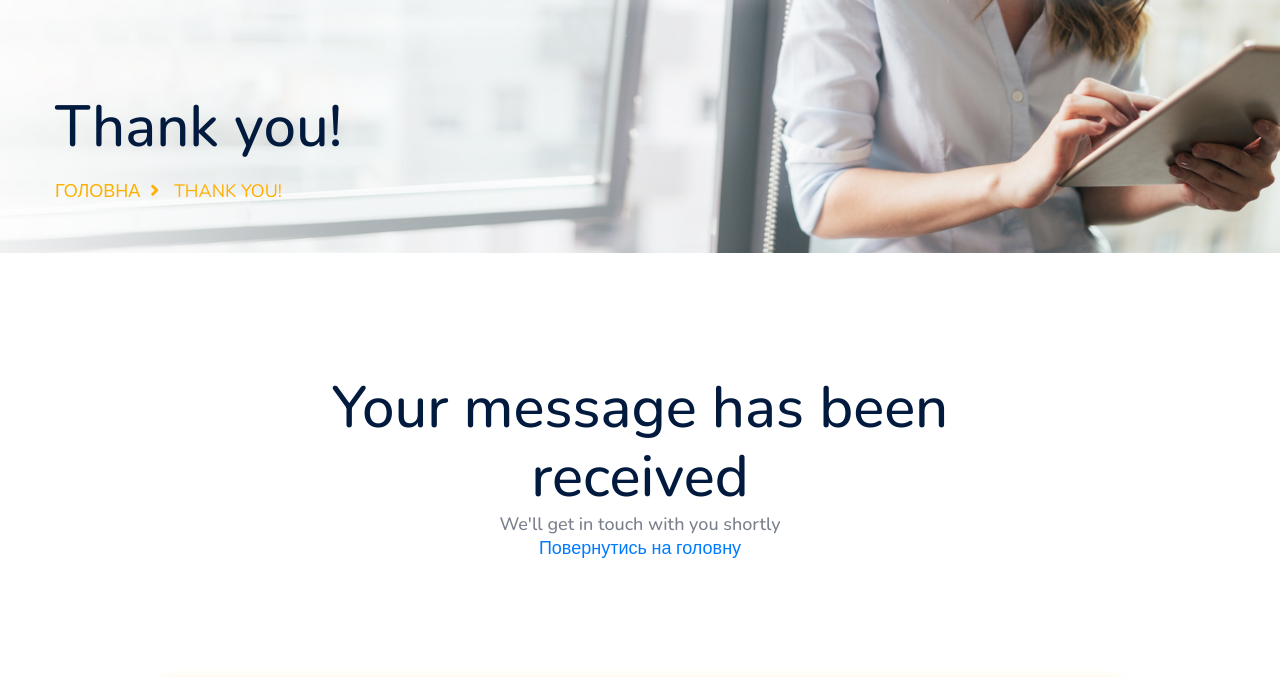
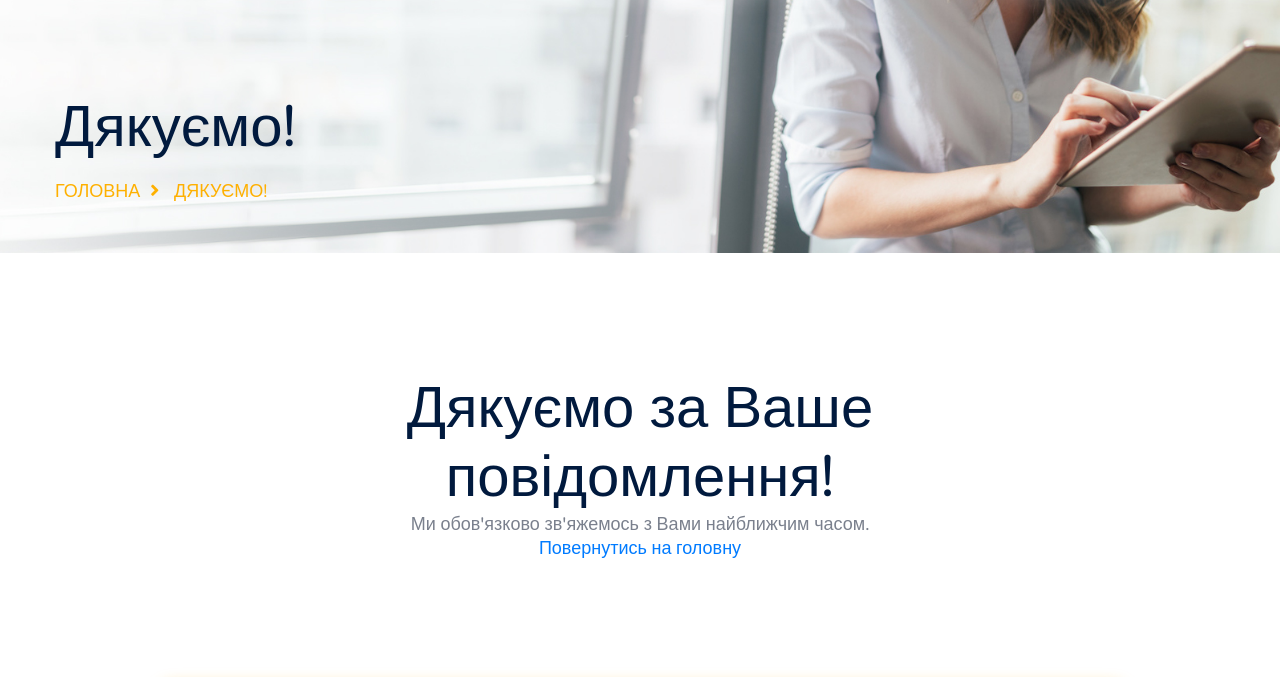
Before and after one commit to SDG-Business-Consulting/SDG-Business-Consulting.github.io, a plain HTML site: page thankyou.html in a window 1280 px wide. Shown: the part 108-785 px from the top of the page. Drawn offline with nearby package versions, Linux system fonts and the light colour scheme.

Commit message:
Translate thank you page

```diff
--- a/thankyou.html
+++ b/thankyou.html
@@ -7,7 +7,7 @@
 	    <meta name="description" content="Write an awesome description for your new site here. You can edit this line in _config.yml. It will appear in your document head meta (for Google search results) and in your feed.xml site description.">
 	    <meta name="viewport" content="width=device-width, initial-scale=1">
 	    <!-- page title -->
-		<title> Thank you! </title>
+		<title> Дякуємо! </title>
 		<!-- Favicon Icon -->
     <link rel="apple-touch-icon" sizes="180x180" href="/apple-touch-icon.png?v=1">
 <link rel="icon" type="image/png" sizes="32x32" href="/favicon-32x32.png?v=1">
@@ -153,10 +153,10 @@
 		<div class="row">
 			<div class="col-lg-12">
 				<div class="breadcrumb_content">
-					<h1>Thank you!</h1>
+					<h1>Дякуємо!</h1>
 					<ul class="mt-3">
 						<li><a href="https://sdgbusinessconsulting.com">Головна</a></li>
-						<li>Thank you!</li>
+						<li>Дякуємо!</li>
 					</ul>
 				</div>
 			</div>
@@ -168,8 +168,8 @@
 <div class="container">
   <div class="row">
     <div class="col-md-8 mx-auto text-center section-ptb">
-      <h1>Your message has been received</h1>
-      <p><strong>We'll get in touch with you shortly</strong></p>
+      <h1>Дякуємо за Ваше повідомлення!</h1>
+      <p><strong>Ми обов'язково зв'яжемось з Вами найближчим часом.</strong></p>
       <p><a href="https://sdgbusinessconsulting.com">Повернутись на головну</a></p>
     </div>
   </div>
```
Also changed, not shown: index.xml (+1 -1 lines).
